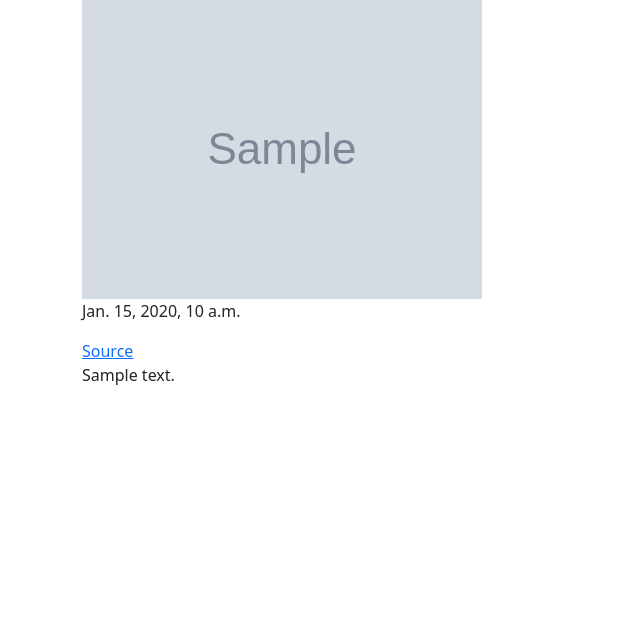
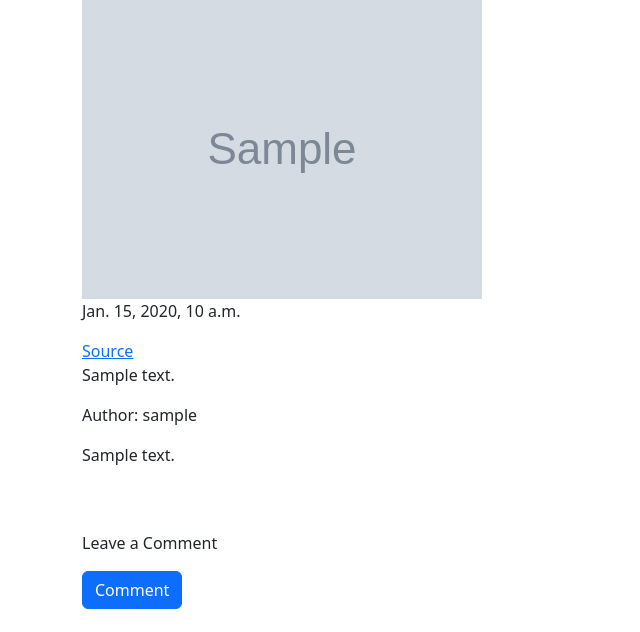
Before and after one commit to John321Blacksmith/news_hub, a Django app: page /news/1/ in a window 1280 px wide. Shown: the part 168-800 px from the top of the page, without its empty margins (0-640 px from the left). Run offline with Django 4.2, Linux system fonts and the light colour scheme; tables that the repository leaves empty hold one stand-in row (values such as "Sample post"); grey boxes marked "Sample" are stand-in pictures; some libraries are stand-ins or nearby versions.

Commit message:
comments have been renderedon the detail page

```diff
--- a/templates/news/news_detail.html
+++ b/templates/news/news_detail.html
@@ -1,9 +1,30 @@
 {% extends 'base.html' %}
+{% load crispy_forms_tags %}
 {% block title %}{{ news.title }}{% endblock title %}
 {% block content %}
-<p>{{ news.title }}</p>
-<img src="{{ news.image }}" alt="{{ news.title }}">
-<p>{{ news.date }}</p>
-<a href="{{ news.source }}">Source</a>
-<p>{{ news.content }}</p>
+<div class="news-entry">
+	<p>{{ news.title }}</p>
+	<img src="{{ news.image }}" alt="{{ news.title }}">
+	<p>{{ news.date }}</p>
+	<a href="{{ news.source }}">Source</a>
+	<p>{{ news.content }}</p>
+</div>
+<div class="comments_box">
+	{% for comment in news.comment_set.all %}
+		<div class="comment_item">
+			<p>Author: {{ comment.author }}</p>
+			<p>{{ comment.body }}</p>
+		</div>
+	{% empty %}
+	<p>No comments here yet</p>
+	{% endfor %}
+</div>
+<br/>
+<br/>
+<p>Leave a Comment</p>
+<form action="" method="post">
+	{% csrf_token %}
+	{{ form|crispy }}
+	<button type="submit" class="btn btn-primary">Comment</button>
+</form>
 {% endblock content %}
```
